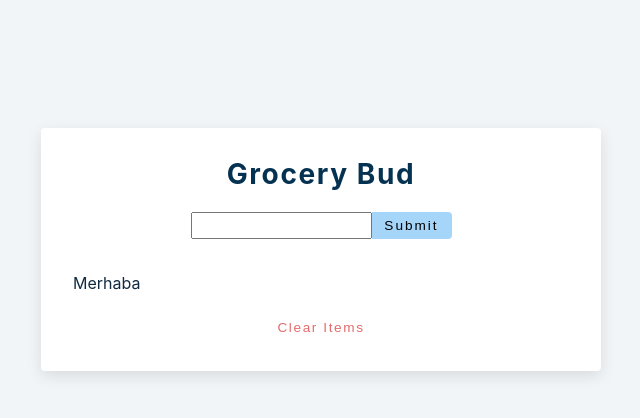
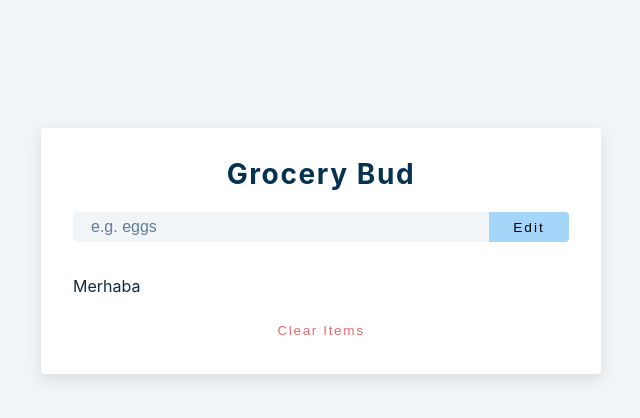
Before and after one commit to veyseltosun/react-grocery-bud, a React (Create React App) app in the folder grocery/: page / in a window 1280 px wide. Shown: the top 418 px of the page, without its empty margins (319-959 px from the left). Built offline with nearby package versions, Linux system fonts and the light colour scheme.

Commit message:
input style

```diff
--- a/grocery/src/App.js
+++ b/grocery/src/App.js
@@ -22,7 +22,7 @@
 function App() {
   const [name, setName] = useState("");
   const [list, setList] = useState(getLocalStorage());
-  const [isEditing, setIsEditing] = useState(false);
+  const [isEditing, setIsEditing] = useState(true);
   const [editID, setEditID] = useState(null);
   const [alert, setAlert] = useState({show:false, msg: "", type: ""});
   const handleSubmit = (e) =>{
@@ -35,7 +35,7 @@
         {alert.show && <Alert></Alert>}
         <h3>grocery bud</h3>
         <div className='form-control'>
-          <input type="text"></input>
+          <input type="text" className='grocery' placeholder='e.g. eggs' value={name} onChange={(e)=>setName(e.target.value)}></input>
           <button type="submit" className='submit-btn'>{isEditing ? "edit" : "submit"}</button>
         </div>
       </form>
```
